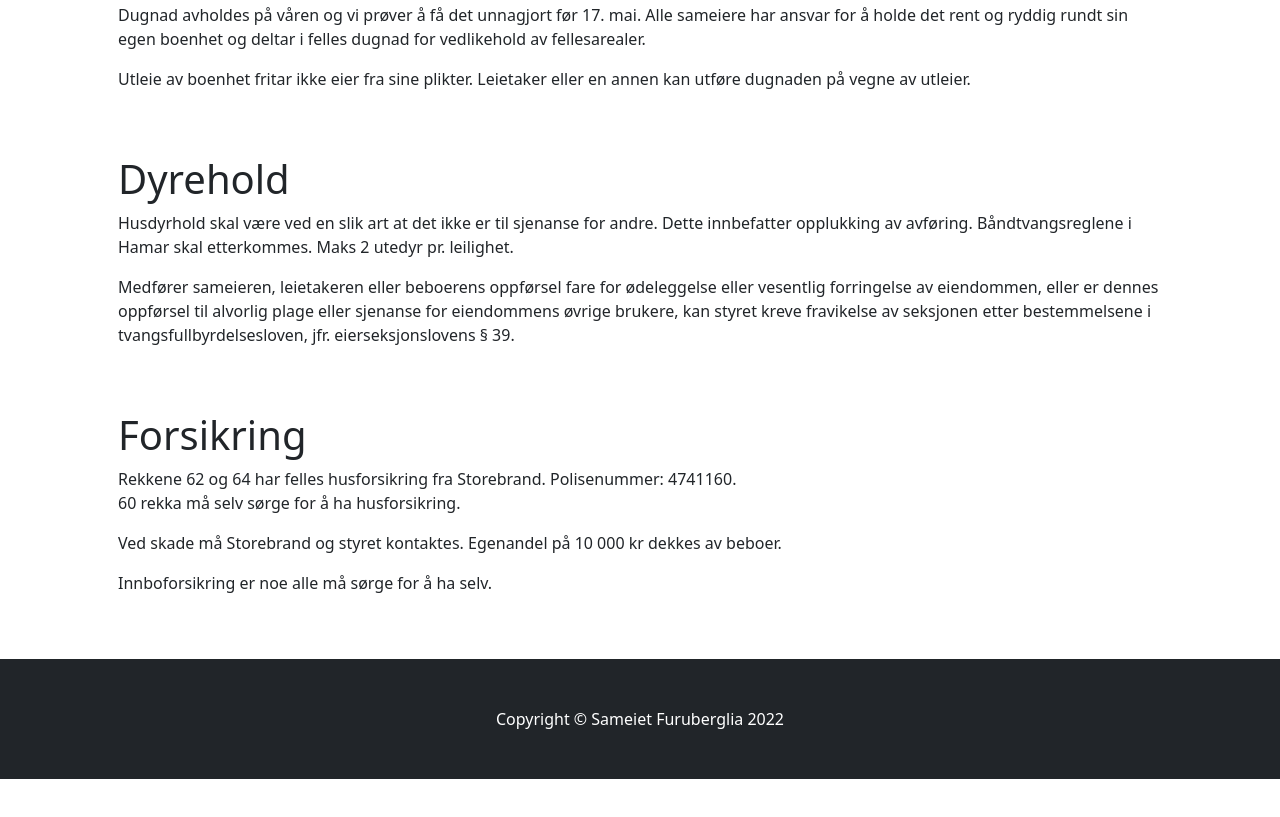
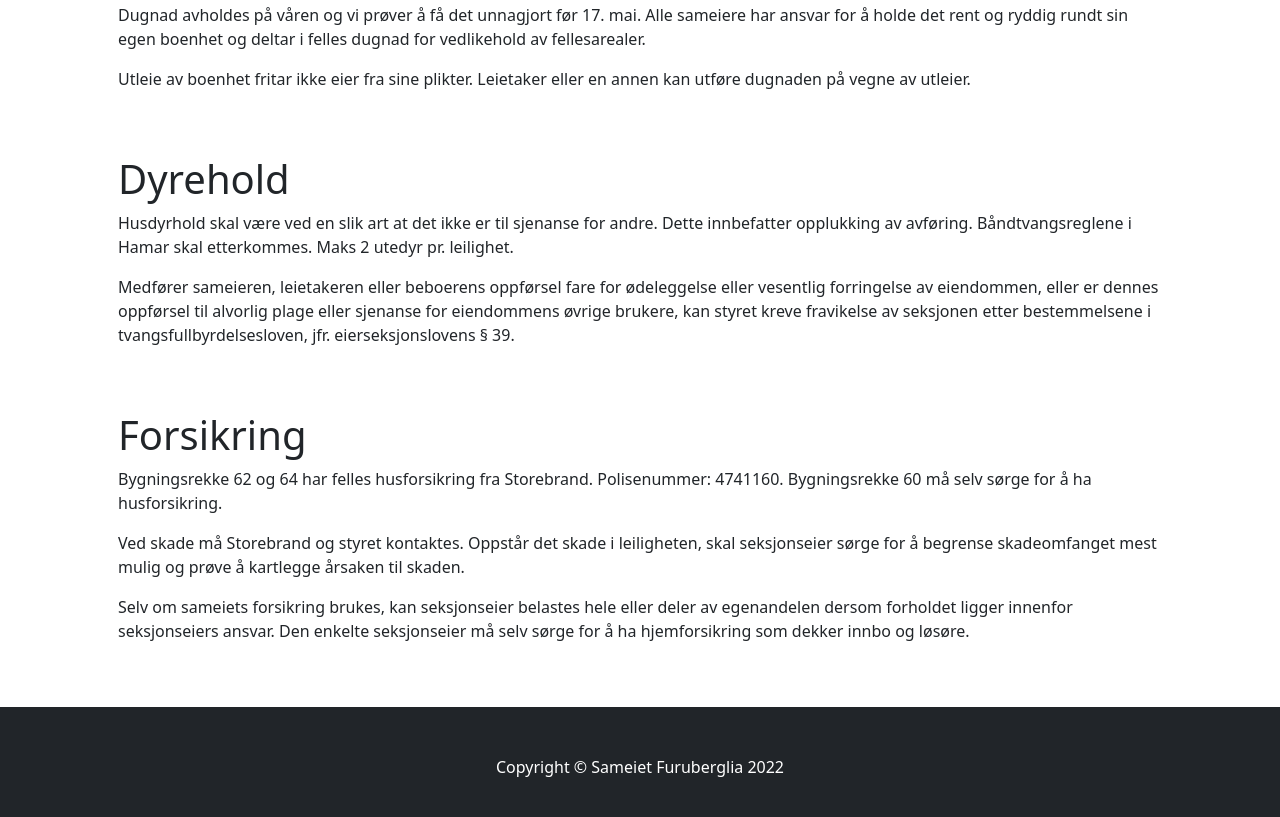
Before and after one commit to janfredrik/sameie-basic, a plain HTML site: page src/informasjon.html in a window 1280 px wide. Shown: the part 1357-2174 px from the top of the page. Before the commit the page ends 2136 px from the top, so only its background shows below. Drawn offline with nearby package versions, Linux system fonts and the light colour scheme.

Commit message:
Update informasjon.html
Oppdatert forsikring

```diff
--- a/src/informasjon.html
+++ b/src/informasjon.html
@@ -103,9 +103,9 @@
             <div class="row gx-4 gx-lg-5 align-items-center my-5">
                 <div class="col-lg-12">
                     <h1 class="font-weight-light">Forsikring</h1>
-                    <p>Rekkene 62 og 64 har felles husforsikring fra Storebrand. Polisenummer: 4741160.<br>60 rekka må selv sørge for å ha husforsikring.</p>
-                    <p>Ved skade må Storebrand og styret kontaktes. Egenandel på 10 000 kr dekkes av beboer.</p>
-                    <p>Innboforsikring er noe alle må sørge for å ha selv.</p>
+                    <p>Bygningsrekke 62 og 64 har felles husforsikring fra Storebrand. Polisenummer: 4741160. Bygningsrekke 60 må selv sørge for å ha husforsikring.</p>
+                    <p>Ved skade må Storebrand og styret kontaktes. Oppstår det skade i leiligheten, skal seksjonseier sørge for å begrense skadeomfanget mest mulig og prøve å kartlegge årsaken til skaden. </p>
+                    <p>Selv om sameiets forsikring brukes, kan seksjonseier belastes hele eller deler av egenandelen dersom forholdet ligger innenfor seksjonseiers ansvar. Den enkelte seksjonseier må selv sørge for å ha hjemforsikring som dekker innbo og løsøre.</p>
                 </div>
             </div>
         </div>
```
